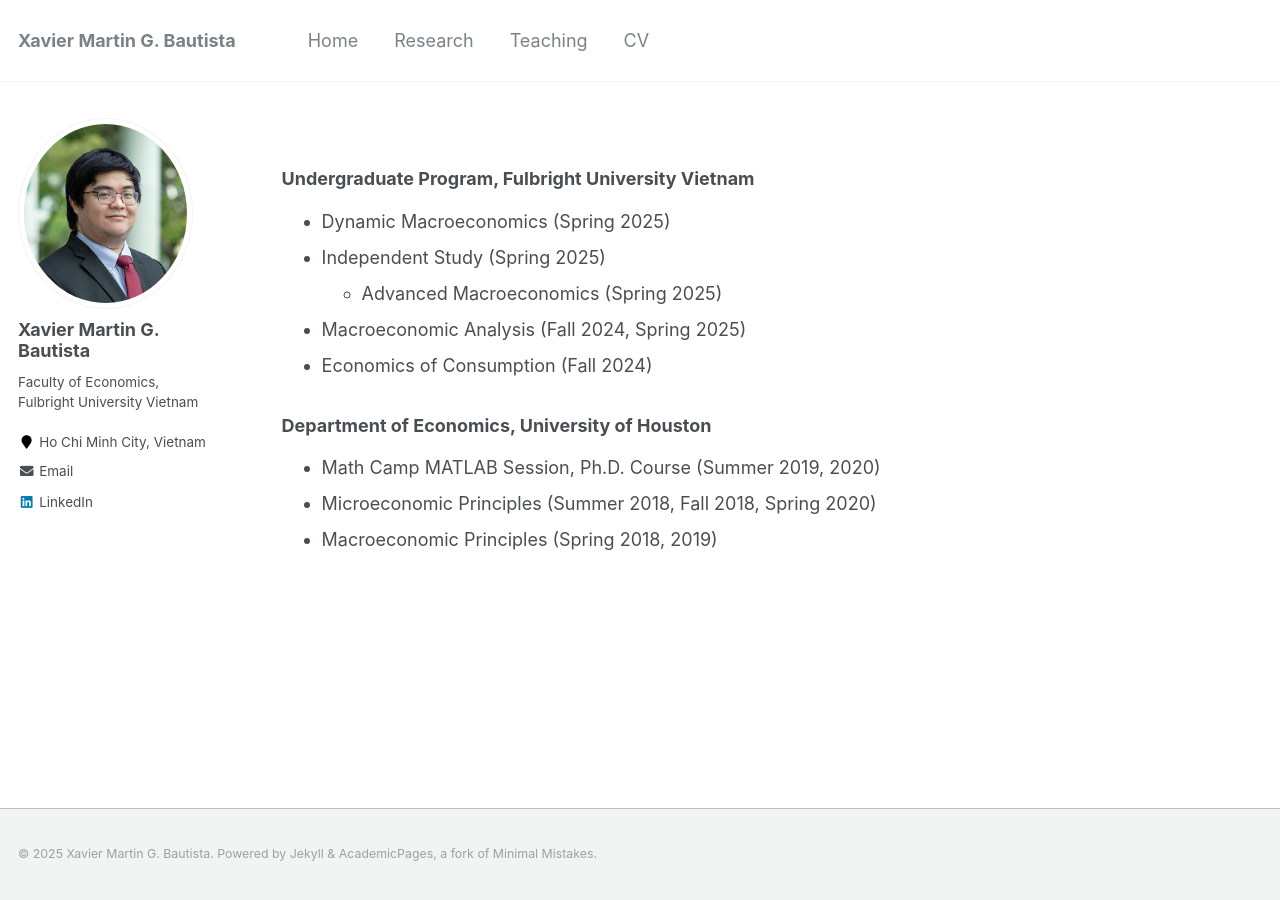
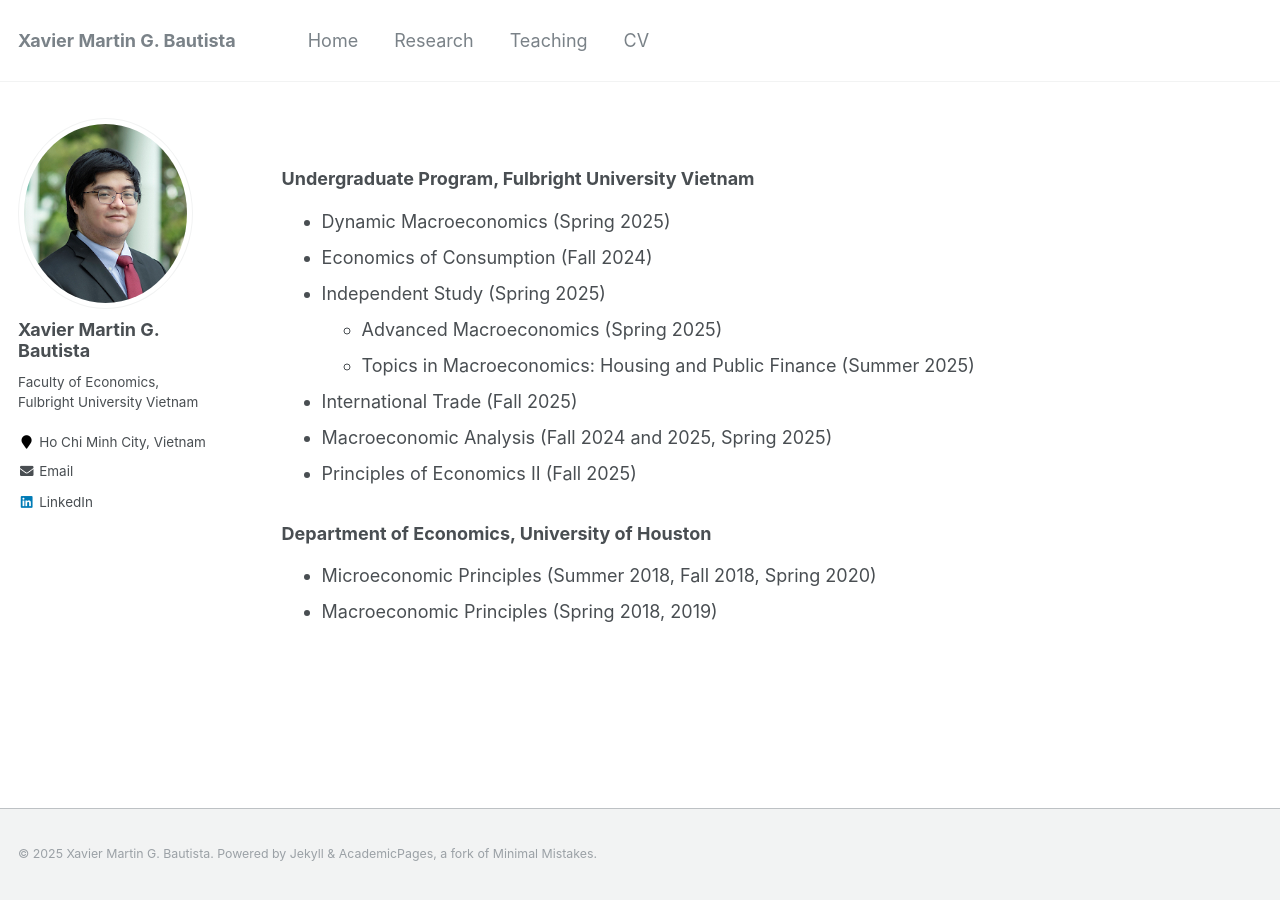
Before and after one commit to xmgbautista/xmgbautista.github.io, a Jekyll site: the page built from _pages/teaching.md, in a window 1280 px wide. Built offline with Jekyll 4.4.1, drawn with Linux system fonts in a browser that asks for light colours.

Commit message:
Update teaching

```diff
--- a/_pages/teaching.md
+++ b/_pages/teaching.md
@@ -8,10 +8,13 @@ author_profile: true
 ### Undergraduate Program, Fulbright University Vietnam
 
 * Dynamic Macroeconomics (Spring 2025)
+* Economics of Consumption (Fall 2024)
 * Independent Study (Spring 2025)
     - Advanced Macroeconomics (Spring 2025)
-* Macroeconomic Analysis (Fall 2024, Spring 2025)
-* Economics of Consumption (Fall 2024)
+    - Topics in Macroeconomics: Housing and Public Finance (Summer 2025)
+* International Trade (Fall 2025)
+* Macroeconomic Analysis (Fall 2024 and 2025, Spring 2025)
+* Principles of Economics II (Fall 2025)
 
 ### Department of Economics, University of Houston
 
@@ -19,10 +22,10 @@ author_profile: true
 
 * Intermediate Macroeconomics (TA: Spring 2021)
 * Econometrics II, Ph.D. Course (TA: Fall 2017, 2019, 2020)
+* Math Camp MATLAB Session, Ph.D. Course (Summer 2019, 2020)
 
 -->
 
-* Math Camp MATLAB Session, Ph.D. Course (Summer 2019, 2020)
 * Microeconomic Principles (Summer 2018, Fall 2018, Spring 2020)
 * Macroeconomic Principles (Spring 2018, 2019)
 
```
Also changed, not shown: 1 other file.
